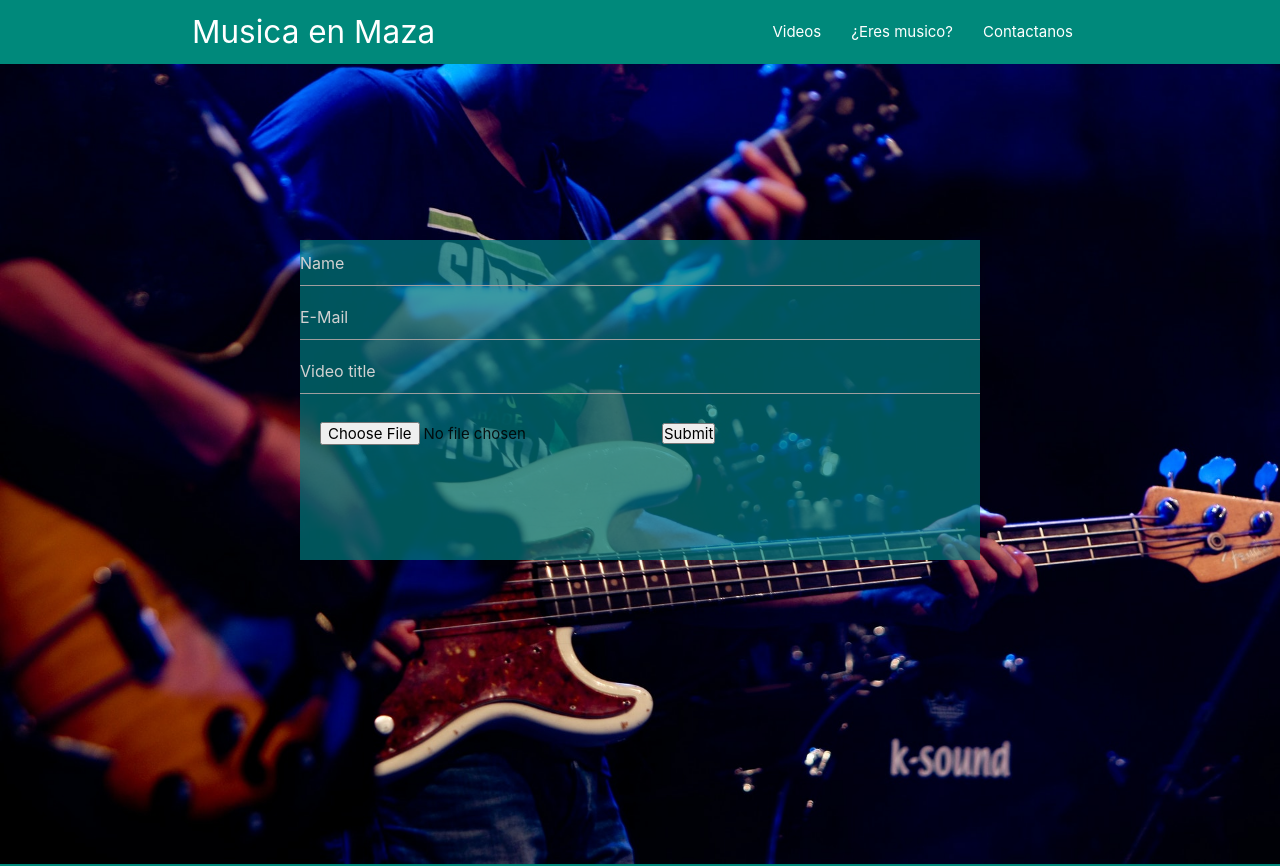
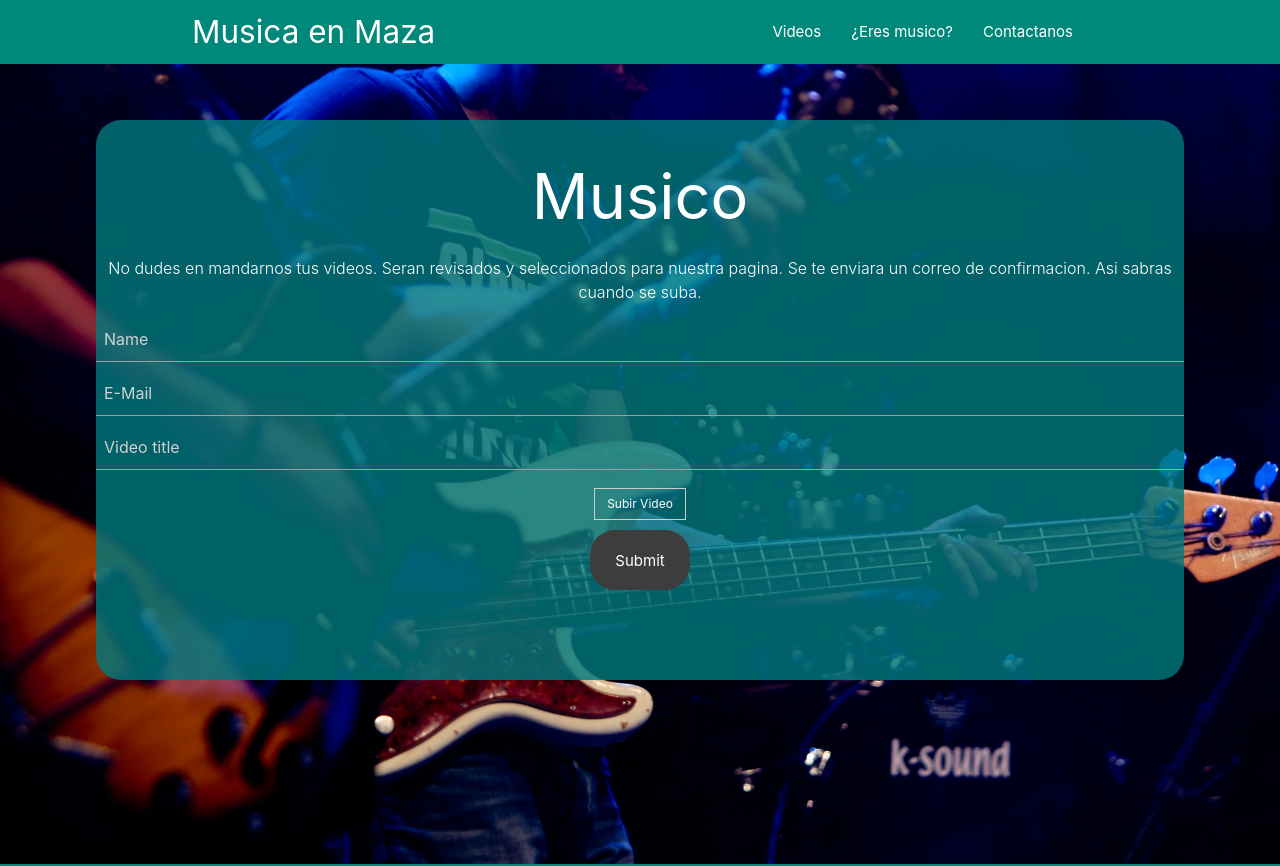
Before and after one commit to bralco03/musica-en-maza, a React (Create React App) app: page /musicos in a window 1280 px wide. Shown: the top 866 px of the page. Built offline with nearby package versions, Linux system fonts and the light colour scheme.

Commit message:
Created the musicians tab, now fully styled. still need to develop the final tab

```diff
--- a/src/components/SendVideo.jsx
+++ b/src/components/SendVideo.jsx
@@ -7,13 +7,30 @@ const SendVideo  = () => {
         <div className="bg-div">
 
             <div className="  div-form">
+                <div>
+                    <h1 className="center">Musico</h1>
+                    <p className="center">No dudes en mandarnos tus videos. Seran revisados y seleccionados
+                        para nuestra pagina. Se te enviara un correo de confirmacion.
+                        Asi sabras cuando se suba.
+                    </p>
+                </div>
+
+                <div>
                 <form>
                     <input type="text" placeholder="Name"/>
                     <input type="email" placeholder="E-Mail"/>
                     <input type="text" placeholder="Video title"/>
-                    <input type="file" placeholder="Drag video"/>
-                    <button>Submit</button>
+                    <div className="center">
+                      <label className="archivoCSS">
+                          Subir Video
+                        <input type="file" placeholder="Drag video" className="archivo"/>
+                      </label>
+                    </div>
+                    <div className="center">
+                      <button>Submit</button>
+                    </div>
                 </form>
+                </div>
             </div>
             <img src={musicians} alt="musicians"/>
         </div>
--- a/src/components/sendvideo.css
+++ b/src/components/sendvideo.css
@@ -3,7 +3,6 @@
     width: 100vh;
     /* background-image: url('../images/musicians.jpg'); */
     z-index: 1;
-
 }
 .bg-div img {
    position: absolute;
@@ -11,12 +10,19 @@
    width: 100%;
    object-fit: cover;
 }
+.bg-div h1, p{
+    color: white;
+}
+.bg-div p {
+    font-size: 16px;
+}
 
 .div-form{
-    width: 85vh;
-    height: 40vh;
+    width: 85%;
+    height: 70vh;
     position: absolute;
-    background-color: rgba(0, 122, 126, 0.7);
+    border-radius: 25px;
+    background-color: rgba(0, 122, 126, 0.8);
     z-index: 5;
     top: 50%;
     left: 50%;
@@ -25,4 +31,28 @@
 .div-form input{
     margin: 10px 10px 10px 10px;
     padding: 10px;
+    text-indent: 8px;
 }
+button {
+    background-color: rgb(61, 61, 61);
+    border-style: none;
+    width: 100px;
+    height: 60px;
+    border-radius: 25px;
+    cursor: pointer;
+    color: white;
+}
+button:hover {
+    background-color: rgb(36, 31, 31);
+}
+.archivo{
+   display:none;
+}
+.archivoCSS{
+    border: 1px solid #ccc;
+    display: inline-block;
+    padding: 6px 12px;
+    cursor: pointer;
+    margin: 10px;
+    color: white;
+}
```
